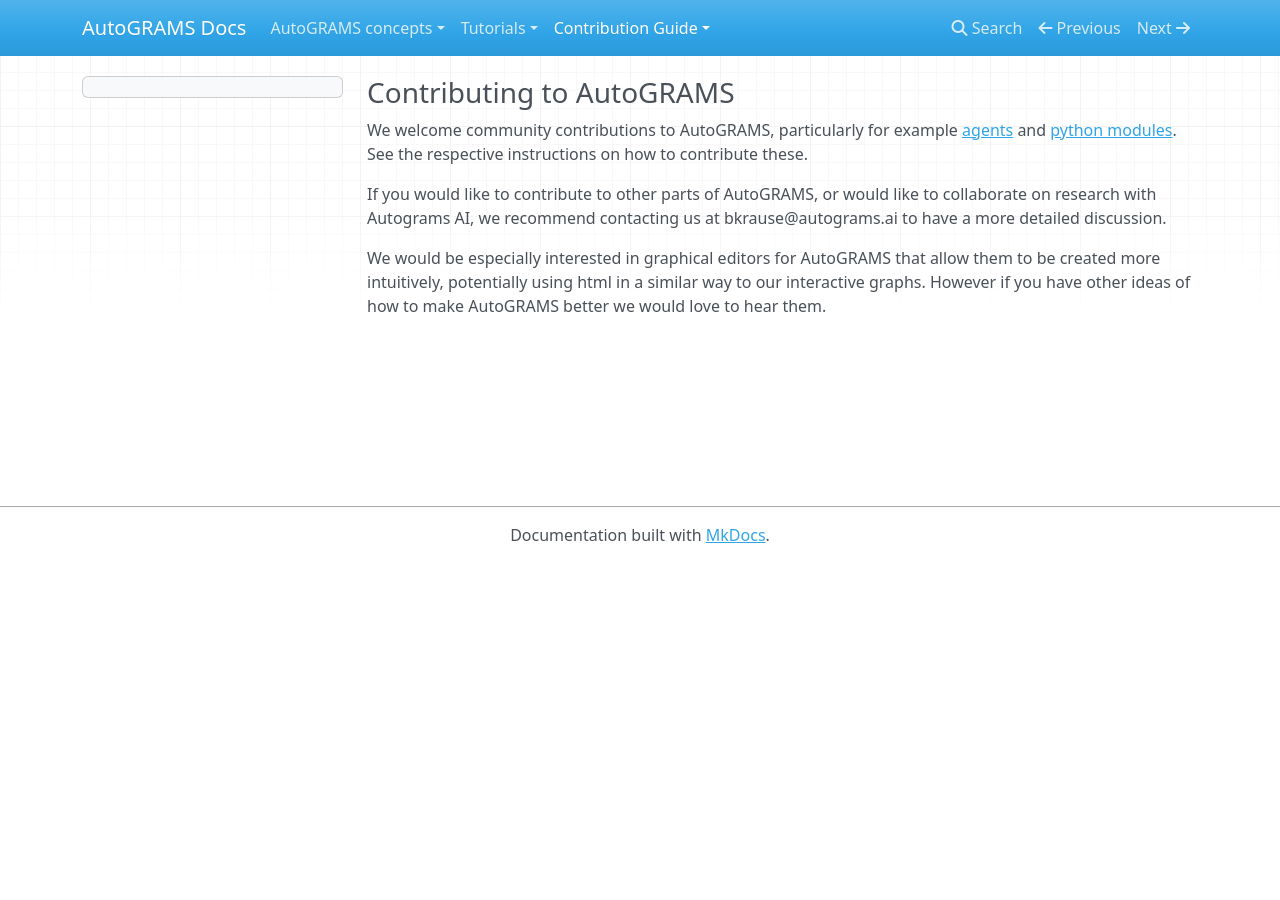
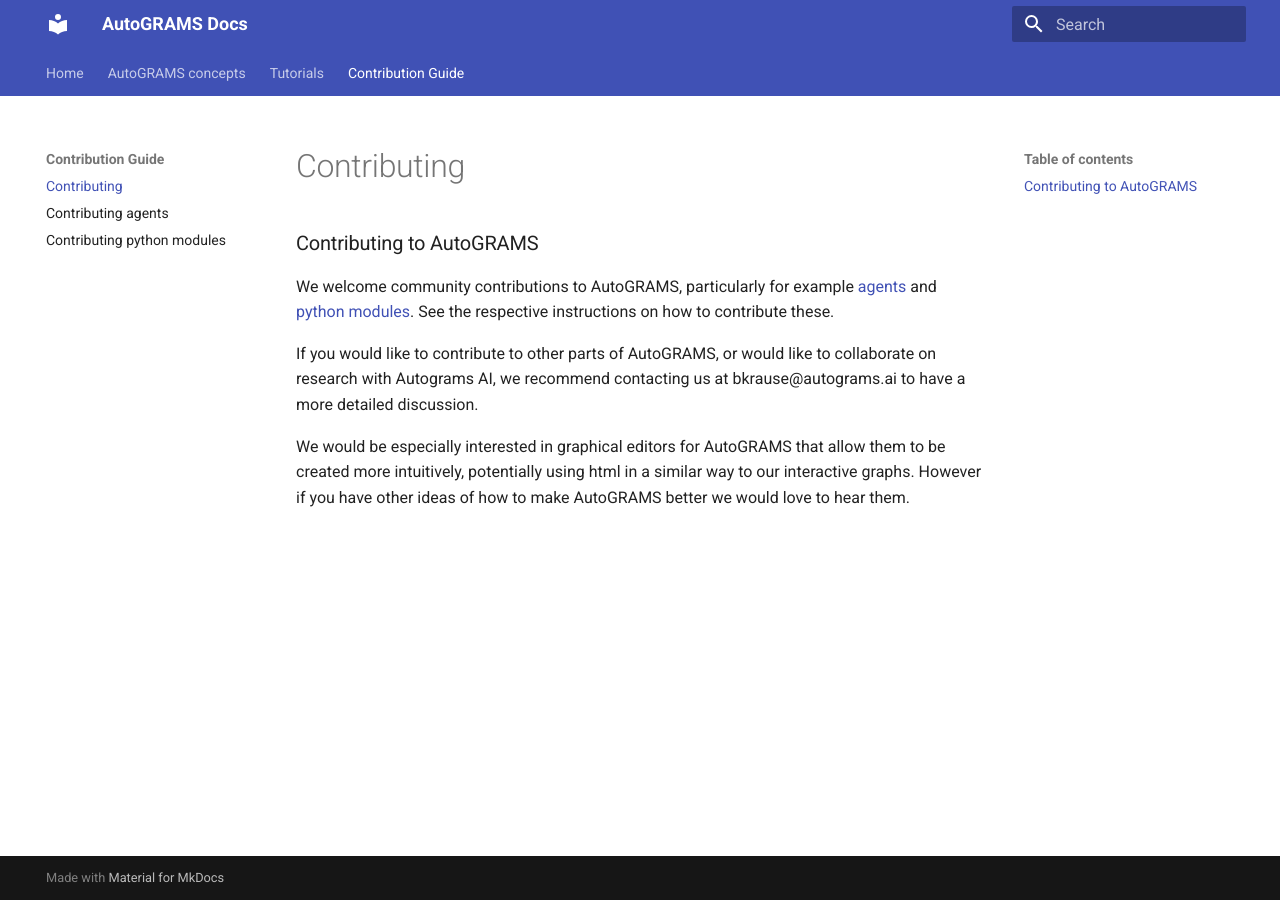
Before and after one commit to autograms/autograms, an MkDocs documentation site: the page built from docs/contribution_guide/contribute.md, in a window 1280 px wide. Built offline with MkDocs 1.6.1 and Material for MkDocs 9.7.7, drawn with Linux system fonts in a browser that asks for light colours; nearby versions of some CDN libraries.

```diff
--- /dev/null
+++ b/docs/extra.css
@@ -0,0 +1,9 @@
+/* Hide the sidebar on the home page */
+body.home-page .md-sidebar--primary {
+    display: none;
+  }
+
+  /* Adjust the content width when sidebar is hidden */
+  body.home-page .md-content {
+    margin-left: 0;
+  }
--- /dev/null
+++ b/docs/extra.js
@@ -0,0 +1,12 @@
+document.addEventListener("DOMContentLoaded", function() {
+
+  // Check if the current page is the home page
+  const pathname = window.location.pathname;
+
+
+  // Specific path for the home page
+  if (pathname === '/autograms' || pathname === '/autograms/') {
+
+    document.body.classList.add('home-page');
+  }
+});
--- a/mkdocs.yml
+++ b/mkdocs.yml
@@ -7,6 +7,7 @@ site_name: AutoGRAMS Docs
 site_url: https://autograms.github.io/autograms
 docs_dir: docs
 nav:
+  - Home: index.md
   - AutoGRAMS concepts:
       - Autograms overview: autograms_concepts/autograms.md
       - Nodes and actions: autograms_concepts/actions.md
@@ -30,3 +31,30 @@ nav:
     - Contributing: contribution_guide/contribute.md
     - Contributing agents: contribution_guide/contribute_agents.md
     - Contributing python modules: contribution_guide/contribute_apis.md
+
+
+
+theme:
+  name: material
+  features:
+    - navigation.instant
+    - navigation.tabs
+
+extra_css:
+  - extra.css
+
+markdown_extensions:
+  - admonition
+  - codehilite
+  - toc
+  - pymdownx.superfences
+  - pymdownx.tabbed
+  - pymdownx.details
+
+extra_javascript:
+  - extra.js
+
+# extra:
+#   social:
+#     - icon: fontawesome/brands/github
+#       link: https://github.com/autograms/autograms
```
Also changed, not shown: docs/index.md (+4 -0 lines).
